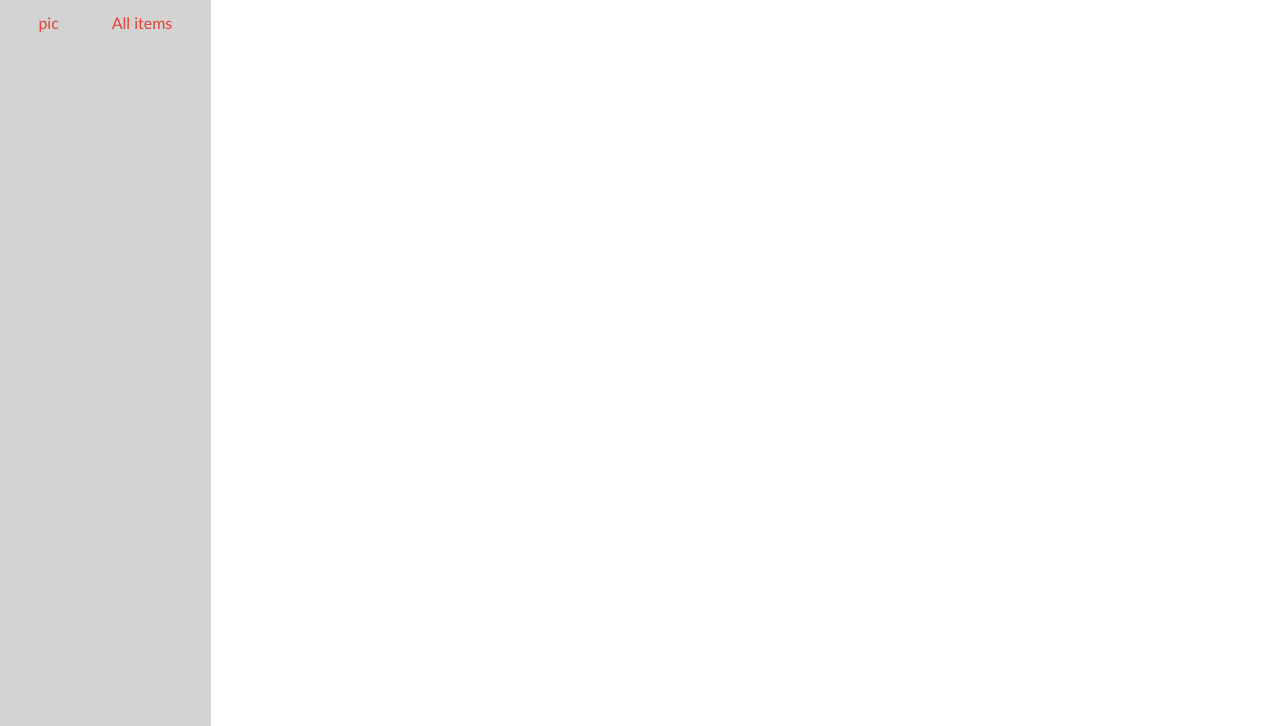
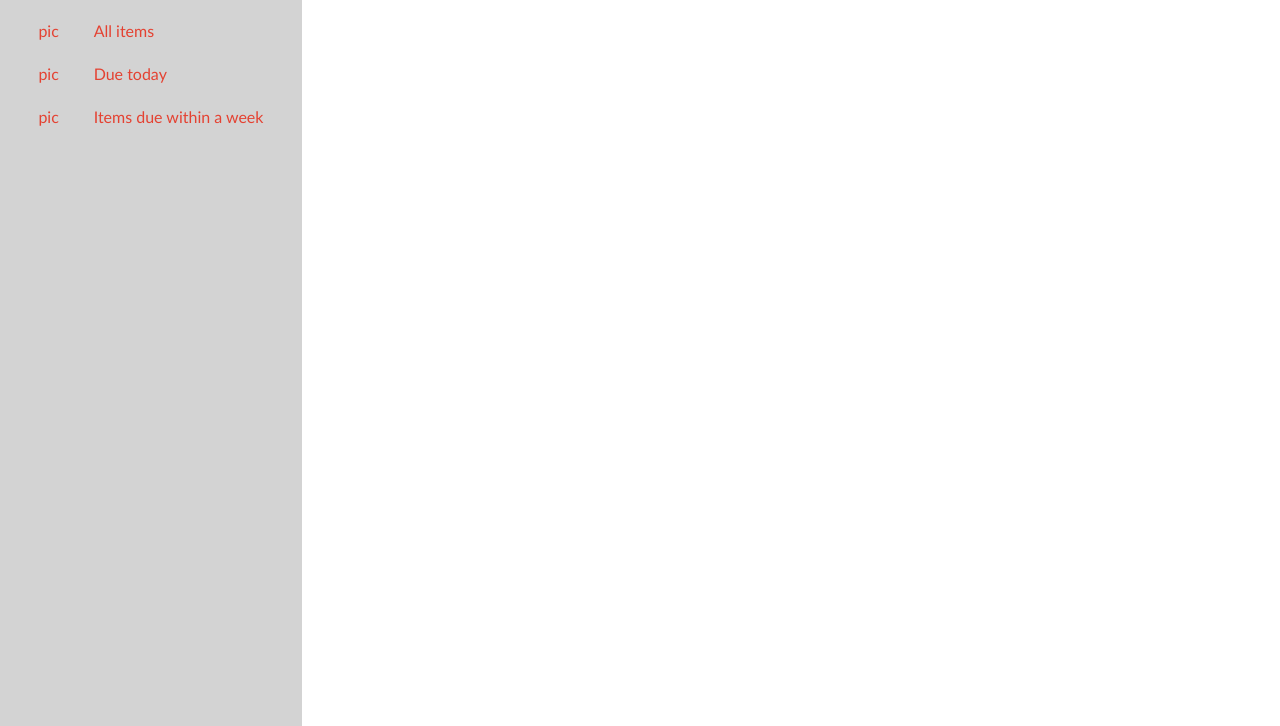
Before and after one commit to jbfink97/todo, a website built with webpack: page dist/index.html in a window 1280 px wide. Shown: the part 74-800 px from the top of the page. Built offline with nearby package versions, Linux system fonts and the light colour scheme.

Commit message:
worked on setting up the basic layout, added a JS file for appending info to sidebar

```diff
--- a/src/initialPage.js
+++ b/src/initialPage.js
@@ -1,3 +1,5 @@
+import sidebarInfo from "./sidebarinfo";
+
 export default function initialPage() {
 
     // Select content div to elements to and create header
@@ -17,15 +19,14 @@ export default function initialPage() {
     main.appendChild(sidebar);
 
     // Adding info to sidebar
-    const all = document.createElement('div');
-    all.id = 'all';
-    all.classList.add('grid');
-    const allPic = document.createElement('div');
-    allPic.textContent = 'pic';
-    const allText = document.createElement('div');
-    allText.textContent = 'All items';
-    all.appendChild(allPic);
-    all.appendChild(allText);
+    const all = sidebarInfo('all', 'All items');
     sidebar.appendChild(all);
 
+    const today = sidebarInfo('today', 'Due today');
+    sidebar.appendChild(today);
+
+    const thisWeek = sidebarInfo('thisWeek', 'Items due within a week');
+    sidebar.appendChild(thisWeek);
+
+
 }
--- /dev/null
+++ b/src/sidebarinfo.js
@@ -0,0 +1,11 @@
+export default function sidebarInfo(divName, text){
+    const newDiv = document.createElement('div');
+    newDiv.classList.add('grid');
+    const newDivPic = document.createElement('div');
+    newDivPic.textContent = 'pic';
+    const newDivText = document.createElement('div');
+    newDivText.textContent = text;
+    newDiv.appendChild(newDivPic);
+    newDiv.appendChild(newDivText);
+    return newDiv;
+}
--- a/src/style.css
+++ b/src/style.css
@@ -37,8 +37,8 @@
 #sidebar {
     display: flex;
     flex-direction: column;
-    padding: 2vh 3vw;
-    row-gap: 2vh;
+    padding: 3vh 3vw;
+    row-gap: 3vh;
     background-color: lightgrey;
 }
 
@@ -49,6 +49,6 @@
 
 .grid {
     display: grid;
-    grid-template-columns: 1fr 1fr;
+    grid-template-columns: 1fr 4fr;
     column-gap: 1vw;
 }
```
Also changed, not shown: dist/main.js.
